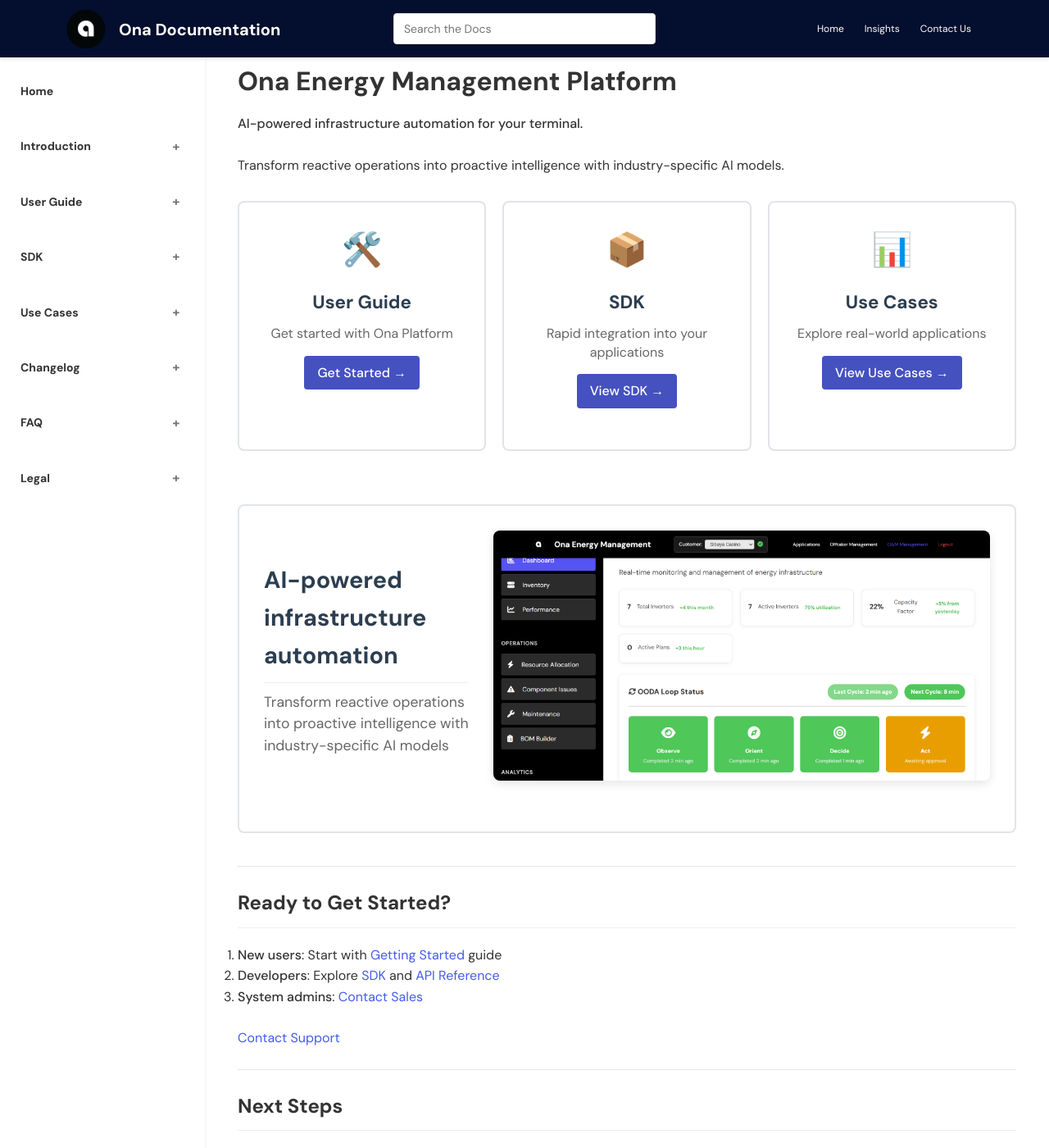
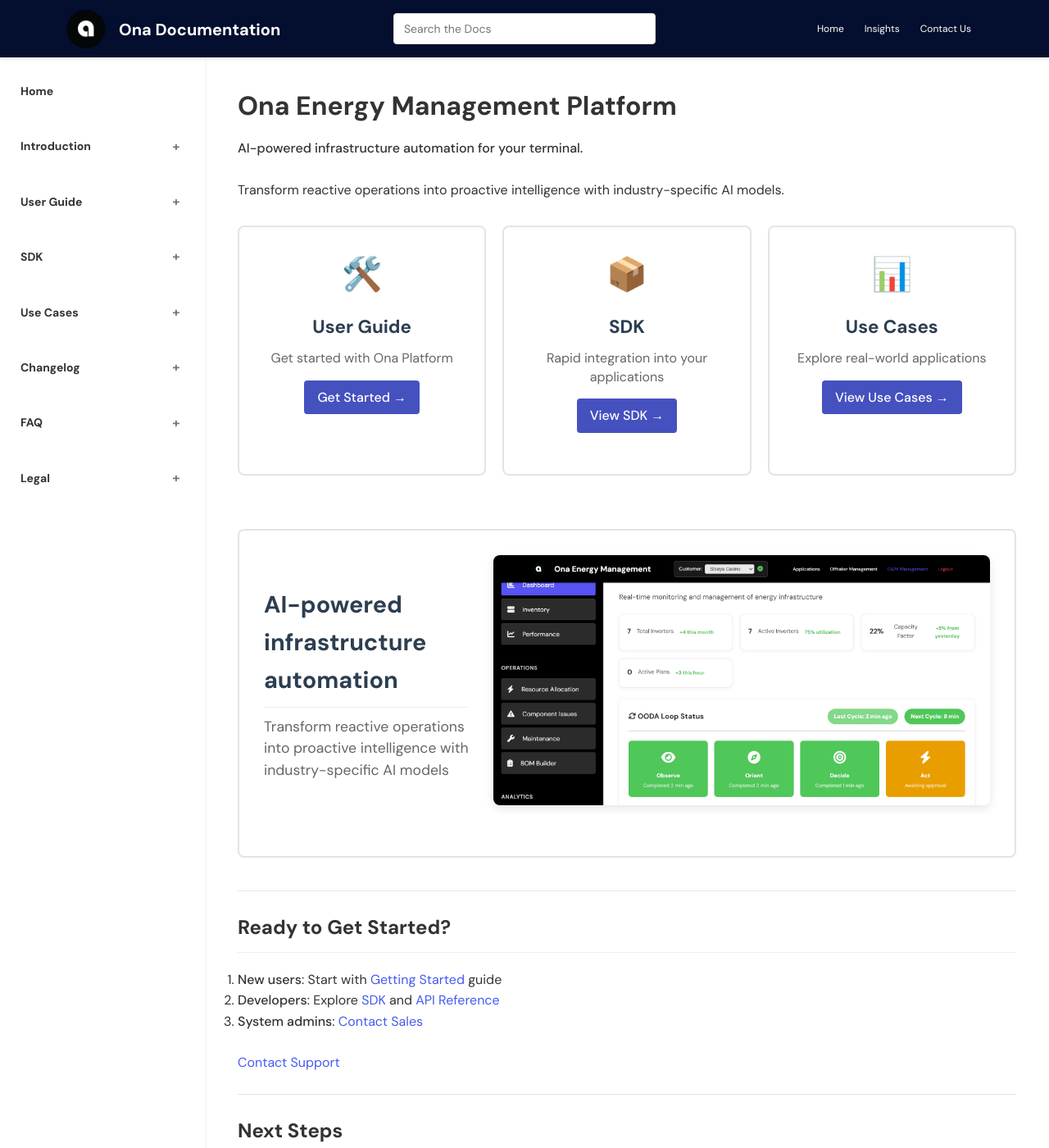
Before and after one commit to AsobaCloud/asobacode.github.io, a Jekyll site: the page built from index.md, in a window 1280 px wide and 1400 px high. Shown: the whole window at 82% size. Built offline with Jekyll 4.4.1, drawn with Linux system fonts in a browser that asks for light colours; comment, search, counter and statistics services are not loaded.

Commit message:
Add 30px vertical space between top nav and content area

```diff
--- a/assets/css/styles.css
+++ b/assets/css/styles.css
@@ -262,7 +262,7 @@ strong {
 /* Main Content */
 .content {
   margin-left: 250px; /* Same as sidebar width */
-  margin-top: 40px; /* Reduced from 70px to 40px */
+  margin-top: 70px; /* Space between header and content */
   padding: 40px;
   width: calc(100% - 250px); /* 100% minus sidebar width */
   background-color: var(--white);
@@ -634,7 +634,7 @@ pre.terminal::after {
 .main-container {
   display: flex;
   min-height: calc(100vh - 70px);
-  margin-top: 40px; /* Reduced from 70px to 40px */
+  margin-top: 70px; /* Space between header and content */
   background-color: var(--white);
   position: relative;
 }
```
